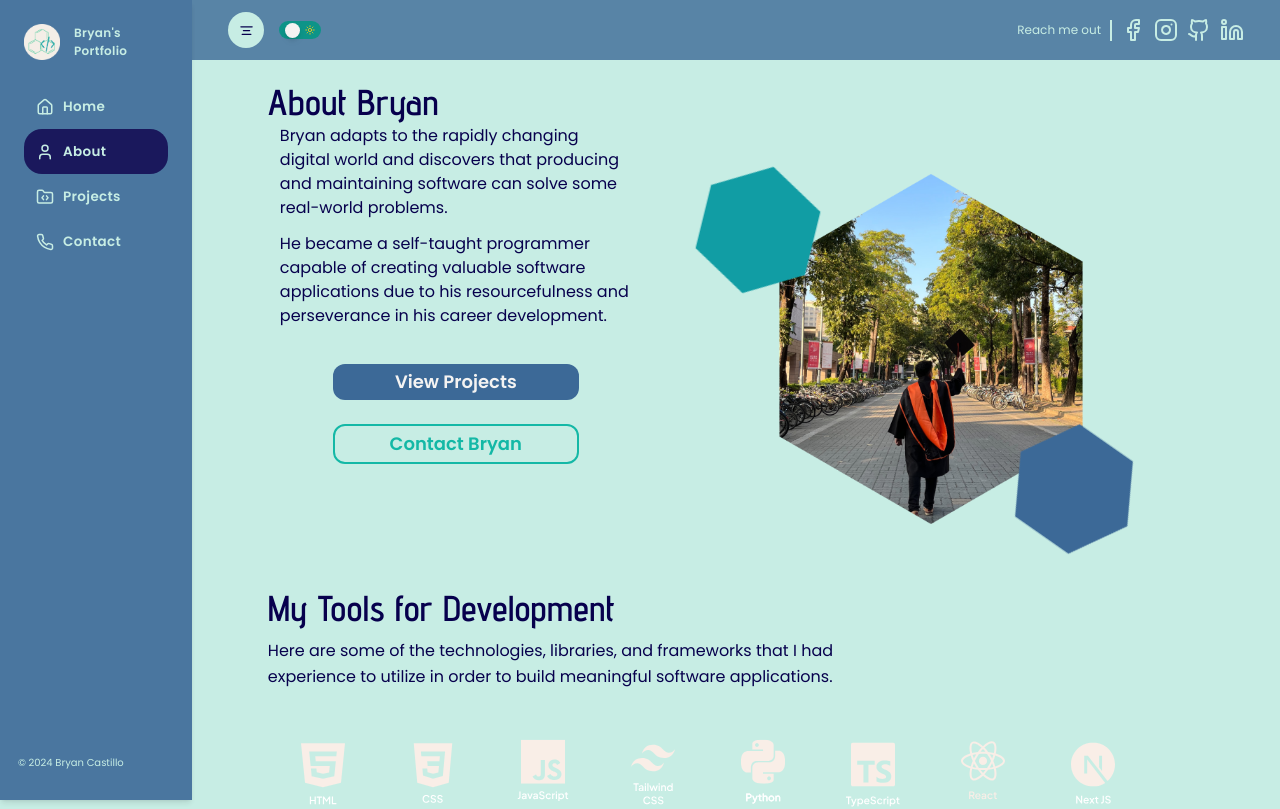
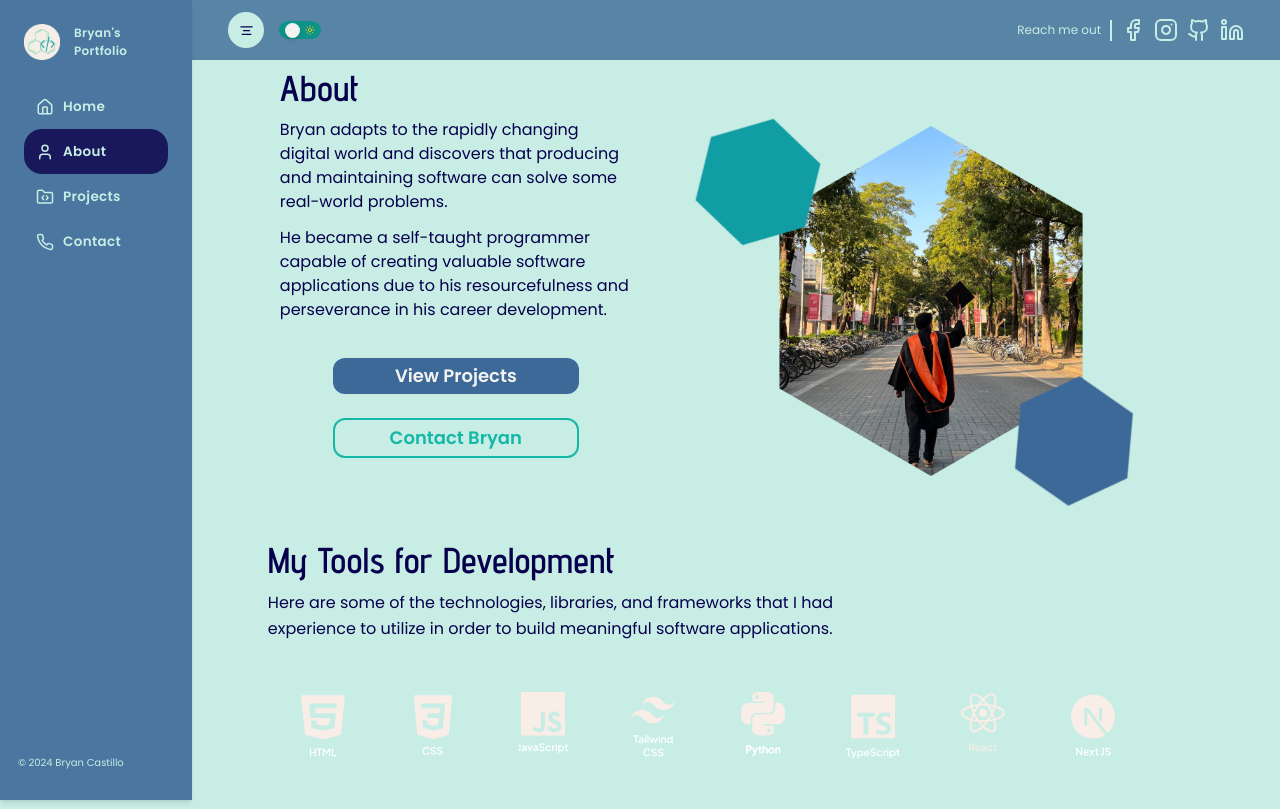
Before and after one commit to bryancastillo10/portfolio, a Next.js app: page /about in a window 1280 px wide. Shown: the top 809 px of the page. Built offline with nearby package versions, Linux system fonts and the light colour scheme; no server answers.

Commit message:
ImproveSidebarToggle

```diff
--- a/src/app/(components)/Container/index.tsx
+++ b/src/app/(components)/Container/index.tsx
@@ -1,15 +1,23 @@
 "use client";
 import {useEffect, ReactNode } from "react";
+
 import Navbar from "@/app/(components)/Navbar";
 import Sidebar from "@/app/(components)/Sidebar";
-import StoreProvider, { useAppSelector } from "@/app/redux";
+import StoreProvider, { useAppSelector, useAppDispatch } from "@/app/redux";
+import { setIsSidebarCollapse } from "@/state";
 
 interface ContainerProps{
     children: ReactNode;
 }
 
 const MainLayout = ({children}:ContainerProps) => {
+  const dispatch = useAppDispatch();
   const isSideBarCollapsed = useAppSelector((state) => state.global.isSidebarCollapse);
+
+  const toggleSidebar = () => {
+    dispatch(setIsSidebarCollapse(!isSideBarCollapsed));
+  };
+
   const theme = useAppSelector((state) => state.global.theme);
 
   useEffect(()=>{
@@ -24,8 +32,14 @@ const MainLayout = ({children}:ContainerProps) => {
   return (
   <div className={`${theme ? "bg-secondary text-primary": "bg-primary text-secondary"}
   flex w-full min-h-screen ease-in-out duration-500`}>
-    <Sidebar/>
-    <main className={`flex flex-col w-full h-full pb-4 ${isSideBarCollapsed ? 'md:pl-10': 'md:pl-64'}`}>
+    <Sidebar
+      theme={theme}
+      isSidebarCollapse={isSideBarCollapsed}
+      toggleSidebar={toggleSidebar}
+    />
+    <main
+      onClick={toggleSidebar}
+      className={`flex flex-col w-full h-full pb-4 ${isSideBarCollapsed ? 'md:pl-10': 'md:pl-64'}`}>
       <Navbar/>
       {children}
     </main>
--- a/src/app/(components)/Hero/Timeline.tsx
+++ b/src/app/(components)/Hero/Timeline.tsx
@@ -112,7 +112,7 @@ const TimelineBlock = ({
           <div className={`${alignment === "left" ? "md:order-2":"order-none"}`}>
             <div className="flex gap-4 items-center mb-4">
               <div className={`p-2.5 border rounded-full ${theme ? "bg-teal-500 bg-sky-500/80":"border-secondary bg-sky-500/40"}  ${alignment === "right" ? "lg:ml-2.5":"lg:ml-1"}`}>
-                <Icon size="26" />
+                <Icon size="20" />
               </div>
               <h1 className="font-semibold text-3xl  text-center xl:text-left xl:text-4xl tracking-wide">{projectTitle}</h1>
             </div>
--- a/src/app/(components)/Sidebar/index.tsx
+++ b/src/app/(components)/Sidebar/index.tsx
@@ -1,22 +1,17 @@
 "use client";
-import { useAppDispatch, useAppSelector } from "@/app/redux";
-import { setIsSidebarCollapse } from "@/state";
 
 import SidebarHeader from "./SidebarHeader";
 import SidebarLink from './SidebarLink';
 
 import { Home, User, FolderCode, Phone } from "lucide-react";
 
+interface SidebarProps{
+  theme:boolean;
+  isSidebarCollapse:boolean;
+  toggleSidebar:()=>void;
+}
 
-const Sidebar = () => {
-  const dispatch = useAppDispatch();
-  const isSidebarCollapse = useAppSelector((state) => state.global.isSidebarCollapse);
-  const theme = useAppSelector((state) => state.global.theme);
-
-  const toggleSideBar = () => {
-    dispatch(setIsSidebarCollapse(!isSidebarCollapse));
-  };
-
+const Sidebar = ({theme, isSidebarCollapse, toggleSidebar}:SidebarProps) => {
   return (
     <div className={`fixed flex flex-col transition-all duration-500
     overflow-hidden h-full shadow-md z-40
@@ -24,7 +19,7 @@ const Sidebar = () => {
     ${isSidebarCollapse ? 'w-0 md:w-16':'w-72 md:w-64 opacity-90'}
     `}>
       {/* Sidebar Header */}
-      <SidebarHeader isSidebarCollapsed={isSidebarCollapse} toggle={toggleSideBar}/>
+      <SidebarHeader isSidebarCollapsed={isSidebarCollapse} toggle={toggleSidebar}/>
       {/* Sidebar Menu */}
       <div className={`flex-grow mt-8 ${isSidebarCollapse ? "px-0":"px-8"}`}>
         <SidebarLink id="/" name="Home" icon={Home} isSidebarCollapsed={isSidebarCollapse} theme={theme} />
--- a/src/app/about/(sections)/AboutInfo.tsx
+++ b/src/app/about/(sections)/AboutInfo.tsx
@@ -1,12 +1,15 @@
 "use client";
 import { useEffect } from "react";
 import Image from "next/image";
+
+import { useRouter } from "next/navigation";
+import { useAppSelector } from "@/app/redux";
+import {motion, useAnimate } from "framer-motion";
+
 import Button from "@/app/(reusables)/Button";
 import Hexagon from "@/app/(reusables)/Hexagon";
 import RevealText from "@/app/(reusables)/RevealText";
-import { useRouter } from "next/navigation";
-import { useAppSelector } from "@/app/redux";
-import {motion, useAnimate } from "framer-motion";
+import SectionHeader from "@/app/(reusables)/SectionHeader";
 
 type AnimateFunction = ReturnType<typeof useAnimate>[1];
 
@@ -72,7 +75,10 @@ const AboutInfo = () => {
   return (
     <section className="flex flex-col-reverse lg:flex-row justify-center items-center w-full gap-4 ">
         {/* About Description */}
-        <article className="xl:mt-[-50px] p-4 text-wrap w-[70%]">
+        <article className="xl:mt-[-50px] px-4 pt-8 text-wrap w-[70%]">
+          <div className="mb-8 md:mb-6 xl:mb-4">
+            <SectionHeader title="About"/>
+          </div>
           <RevealText withSlider isLeft={false}><p className='text-base text-center md:text-left'>Bryan adapts to the rapidly changing digital world and discovers
               that producing and maintaining software can solve some real-world problems.</p></RevealText>
               <RevealText withSlider isLeft><p className='text-base text-center md:text-left mt-4'>He became a self-taught programmer capable
--- a/src/app/about/page.tsx
+++ b/src/app/about/page.tsx
@@ -2,7 +2,7 @@ import AboutInfo from "@/app/about/(sections)/AboutInfo";
 import TechStack from "@/app/about/(sections)/TechStack";
 import Education from "@/app/about/(sections)/Education";
 import Work from "@/app/about/(sections)/Work";
-import SectionHeader from "../(reusables)/SectionHeader";
+
 
 import { workExperienceData } from "@/app/api/about/data";
 import { educationData } from "@/app/api/about/data";
@@ -12,7 +12,6 @@ const  About = async () => {
   return (
     <section className='p-4 overflow-x-hidden'>
       <div className="max-w-[88%] mx-auto container">
-      <SectionHeader title="About Bryan"/>
       <AboutInfo/>
       <TechStack/>
         <article className="mt-4 flex flex-col-reverse xl:flex-row justify-center gap-4 ">
--- a/src/app/contact/ContactForm.tsx
+++ b/src/app/contact/ContactForm.tsx
@@ -33,7 +33,7 @@ const ContactForm = () => {
       {/* Email */}
       <Input
         theme={theme}
-        label="Enter your email"
+        label="Your email"
         name="email"
         disabled={false}
         type="email"
@@ -63,7 +63,7 @@ const ContactForm = () => {
             ${theme ? 'text-teal-400' : 'text-teal-700'}
             `}
         >
-          Your Message
+          Your Message...
         </label>
         <div className="absolute right-2 bottom-3">
           <Pencil size="22" className={`${theme ? 'text-primary' : 'text-teal-600'}`} />
```
